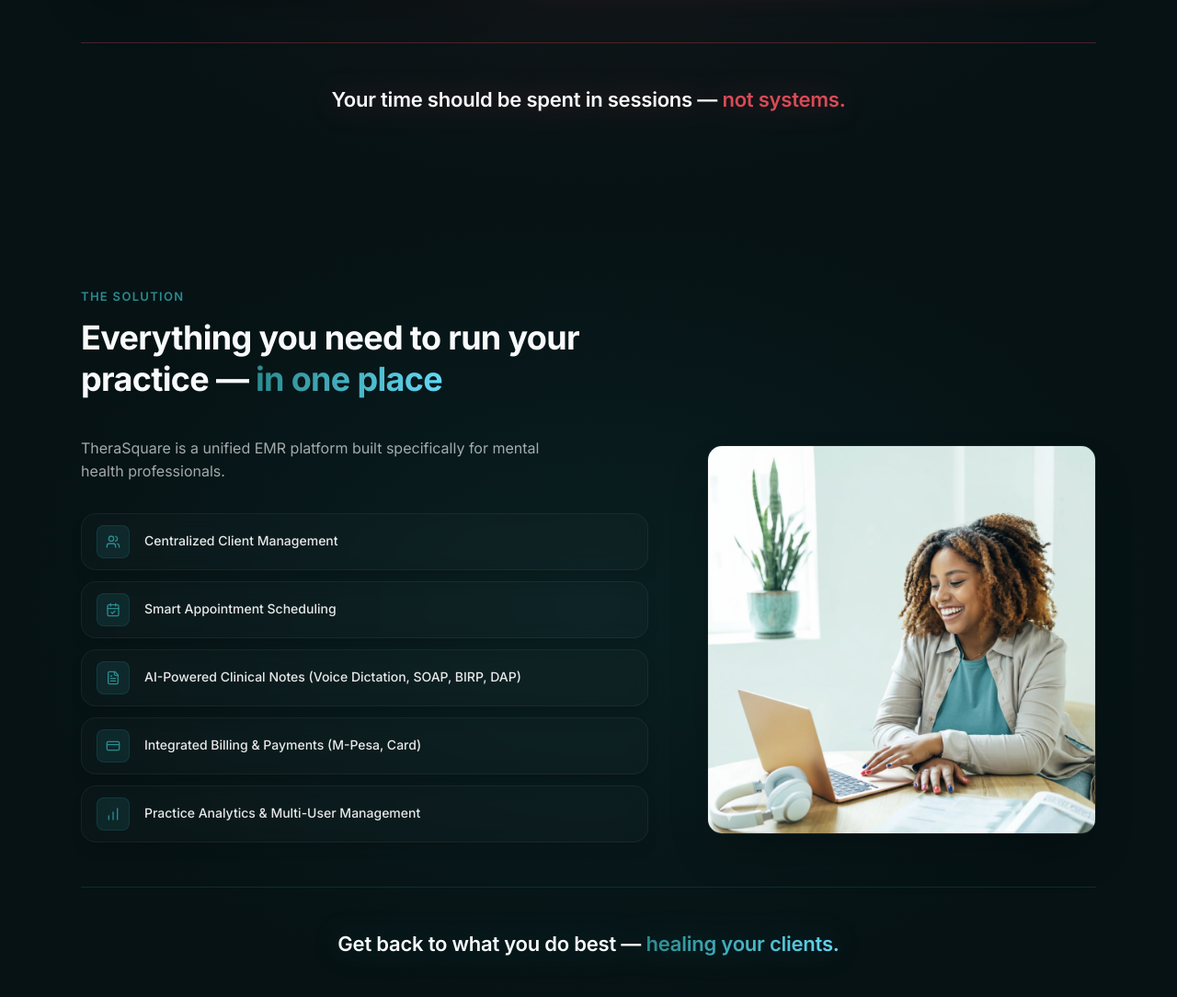
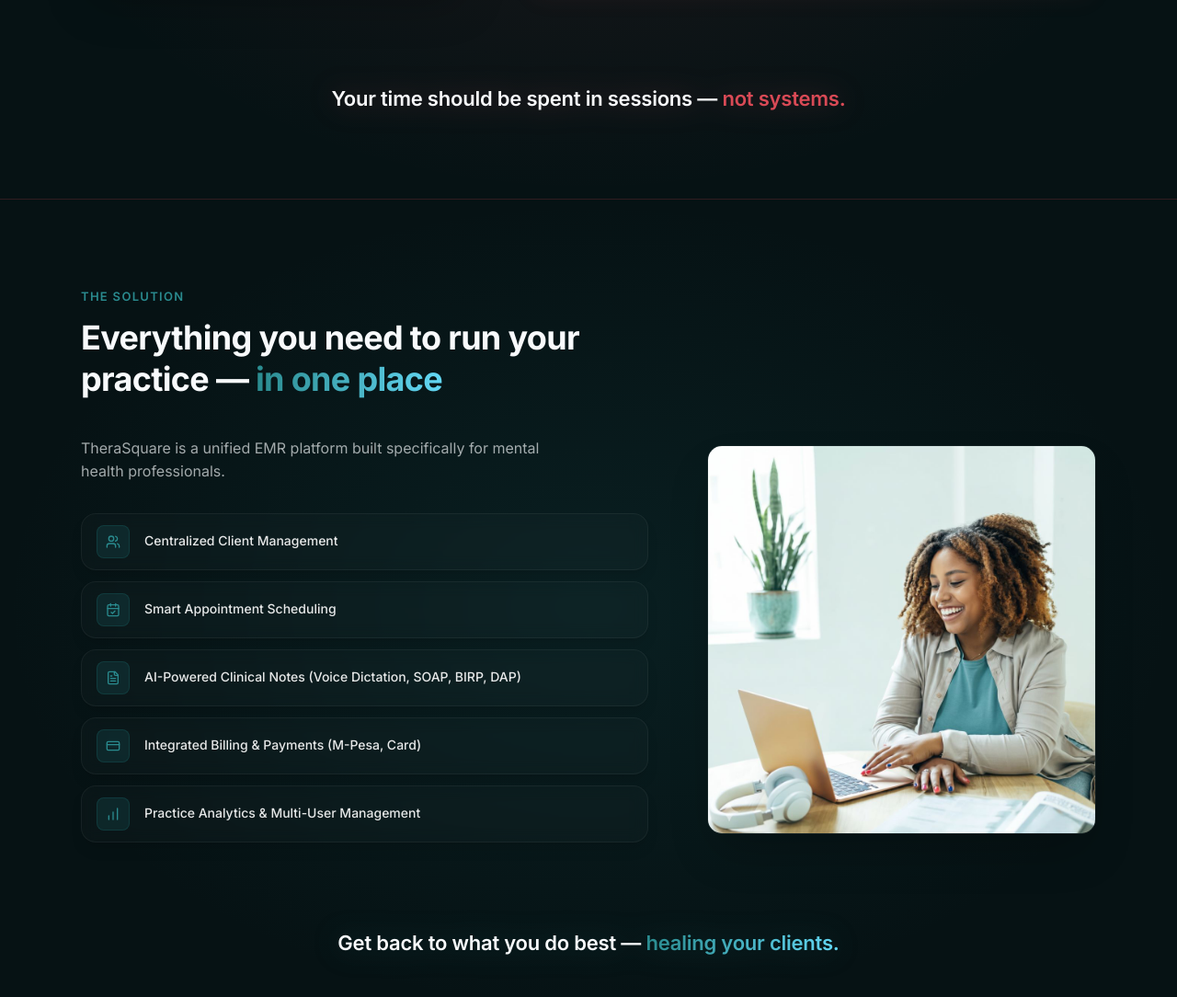
Before and after one commit to WanyekiTech/TheraSquareWebsite_CloudFlare, a React (Vite) app: page / in a window 1280 px wide. Shown: the part 1696-2780 px from the top of the page at 92% size. Built offline with nearby package versions, Linux system fonts and the light colour scheme.

Commit message:
UI Polish: Upgrade short section dividers to full-width edge-to-edge borders

```diff
--- a/src/components/home/ProblemStatement.tsx
+++ b/src/components/home/ProblemStatement.tsx
@@ -23,7 +23,7 @@ const itemVariants = {
 
 export const ProblemStatement = () => {
   return (
-    <section className="py-16 md:py-20 lg:py-24 relative overflow-hidden bg-background flex flex-col justify-center items-center">
+    <section className="py-16 md:py-20 lg:py-24 relative overflow-hidden bg-background flex flex-col justify-center items-center border-b border-destructive/20">
 
       {/* Subtle Crimson Glow */}
       <div className="absolute inset-0 bg-[radial-gradient(ellipse_at_center,rgba(217,74,86,0.1)_0%,rgba(7,5,18,0)_70%)] pointer-events-none" />
@@ -103,7 +103,7 @@ export const ProblemStatement = () => {
         </div>
 
         {/* Emotional Close */}
-        <div className="text-center pt-12 mt-12 border-t border-destructive/30 w-full">
+        <div className="text-center pt-12 mt-12 w-full">
           <h3 className="text-2xl md:text-3xl font-bold text-white tracking-tight drop-shadow-[0_0_15px_rgba(217,74,86,0.3)]">
             Your time should be spent in sessions — <span className="text-destructive">not systems.</span>
           </h3>
--- a/src/components/home/SolutionSection.tsx
+++ b/src/components/home/SolutionSection.tsx
@@ -24,7 +24,7 @@ const itemVariants = {
 
 export const SolutionSection = () => {
   return (
-    <section className="pt-16 md:pt-20 lg:pt-24 pb-12 md:pb-14 lg:pb-16 relative overflow-hidden bg-background flex flex-col justify-center items-center">
+    <section className="pt-16 md:pt-20 lg:pt-24 pb-12 md:pb-14 lg:pb-16 relative overflow-hidden bg-background flex flex-col justify-center items-center border-b border-brand/20">
 
       {/* Subtle Primary Glow */}
       <div className="absolute inset-0 bg-[radial-gradient(ellipse_at_center,rgba(29,107,110,0.15)_0%,rgba(7,5,18,0)_70%)] pointer-events-none" />
@@ -104,7 +104,7 @@ export const SolutionSection = () => {
         </div>
 
         {/* Positive Close */}
-        <div className="text-center pt-12 mt-12 border-t border-brand/30 w-full">
+        <div className="text-center pt-12 mt-12 w-full">
           <h3 className="text-2xl md:text-3xl font-bold text-white tracking-tight drop-shadow-[0_0_15px_rgba(29,107,110,0.3)]">
             Get back to what you do best — <span className="text-transparent bg-clip-text bg-gradient-to-r from-brand-light to-accent">healing your clients.</span>
           </h3>
```
